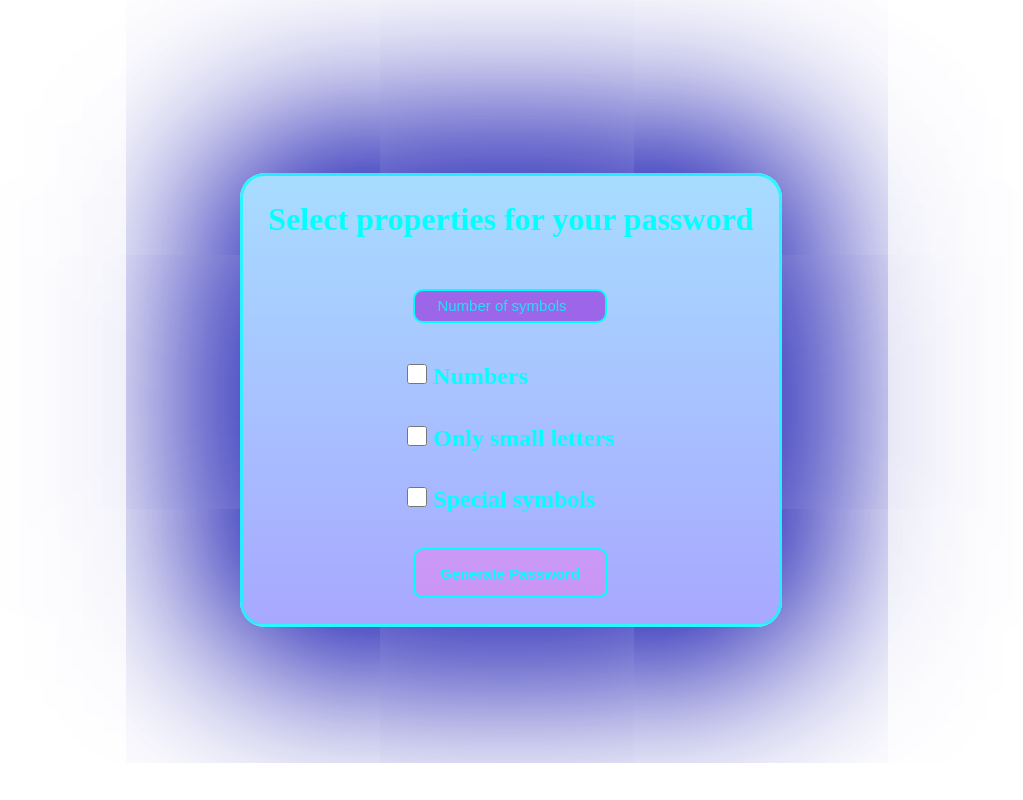
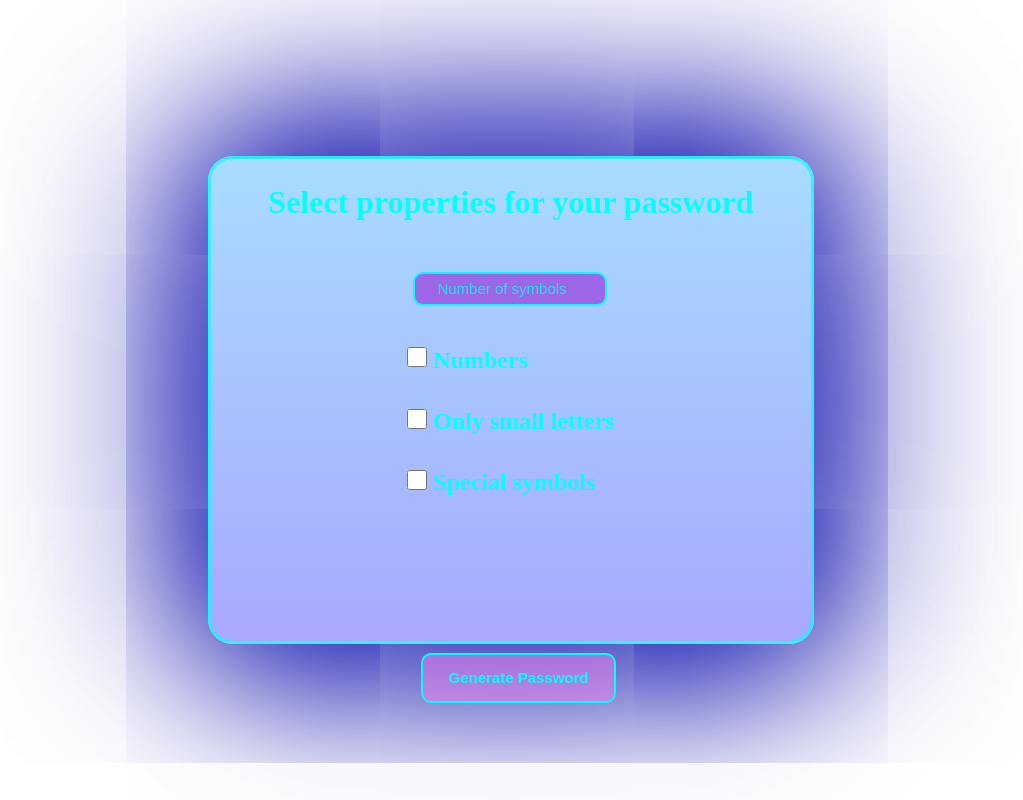
Before and after one commit to MarekJuricko/PasswordGenerator, a plain HTML site: page index.html in a window 1280 px wide. Shown: the whole page, without its empty margins (129-1152 px from the left). Drawn offline with Linux system fonts and the light colour scheme.

Commit message:
upgraded index.html,style.css files for functionality

```diff
--- a/index.html
+++ b/index.html
@@ -10,10 +10,11 @@
 <body>
 
     <div id="mainBox">
-        <h1>Select properties for your password</h1>
+        <h1 id="mainText">Select properties for your password</h1>
 
         <div id="form">
             <form>
+                <div id="properties">
                     <input type="number" placeholder="Number of symbols" min="10" max="25" id="symbols">
 
                     <h2>
@@ -27,6 +28,10 @@
                     <h2>
                         <input type="checkbox" class="check" id="specials"> Special symbols
                     </h2>
+                </div>
+
+                <div id="final">
+                </div>
 
                 <input type="submit" value="Generate Password" id="generator">
             </form>
--- a/style.css
+++ b/style.css
@@ -21,10 +21,17 @@ body{
     border: 3px solid rgba(0, 255, 255, 0.75);
     border-radius: 25px;
     box-shadow: -5px -5px 200px rgb(0, 0, 170), 5px 5px 200px rgb(0, 0, 170);
+
+    position: absolute;
+
+    min-width: 600px;
+    min-height: 455px;
+
 }
 
 #mainBox>h1{
     padding: 25px;
+    text-align: center;
 }
 
 /* form appearance */
@@ -37,6 +44,10 @@ body{
 
 #symbols,#numbers,#small,#specials,#generator{
     margin: 10% 0%;
+}
+
+#final{
+    padding-top: 125px;
     position: relative;
 }
 
@@ -84,6 +95,10 @@ body{
     border-radius: 10px;
     color: aqua;
     font-weight: bold;
+
+    position: absolute;
+    top: 90%;
+    left: 32.5%;
 }
 
 #generator:hover{
```
Lines whose indentation alone changed are shown as unchanged.
